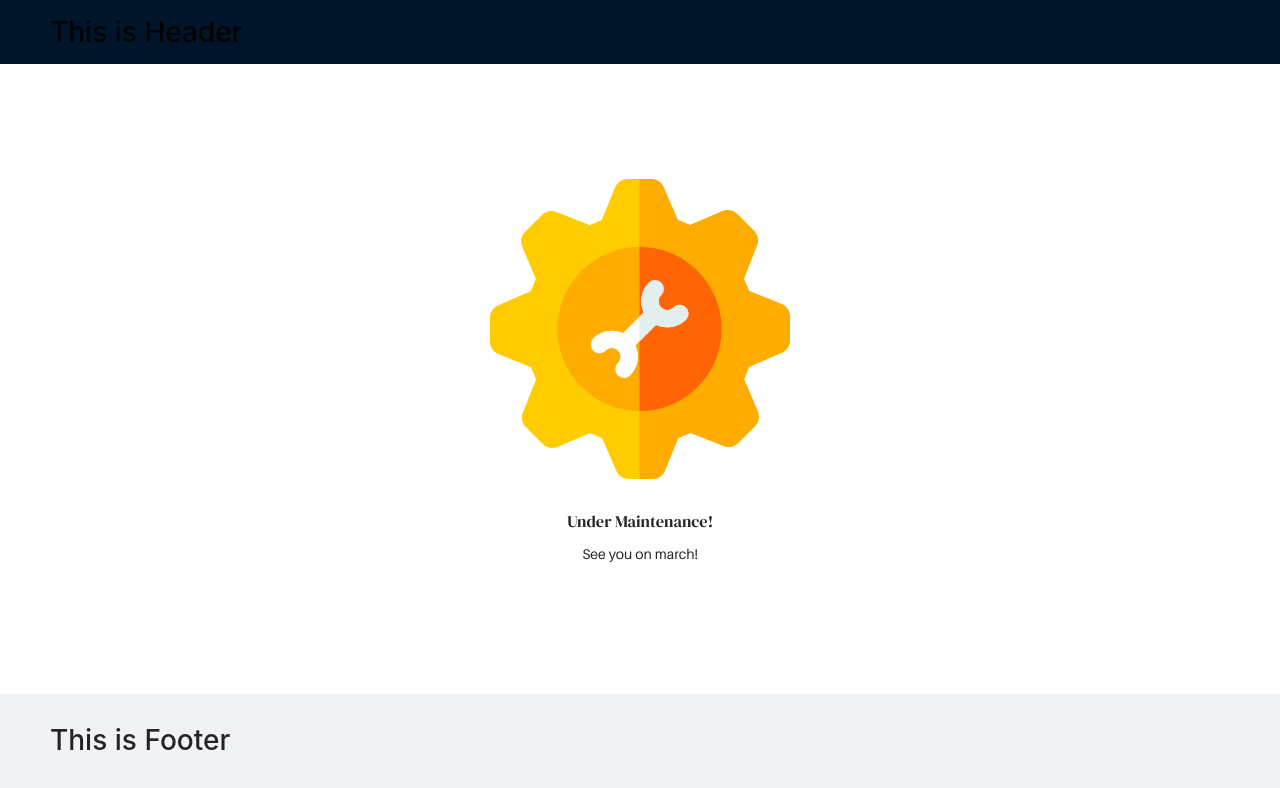
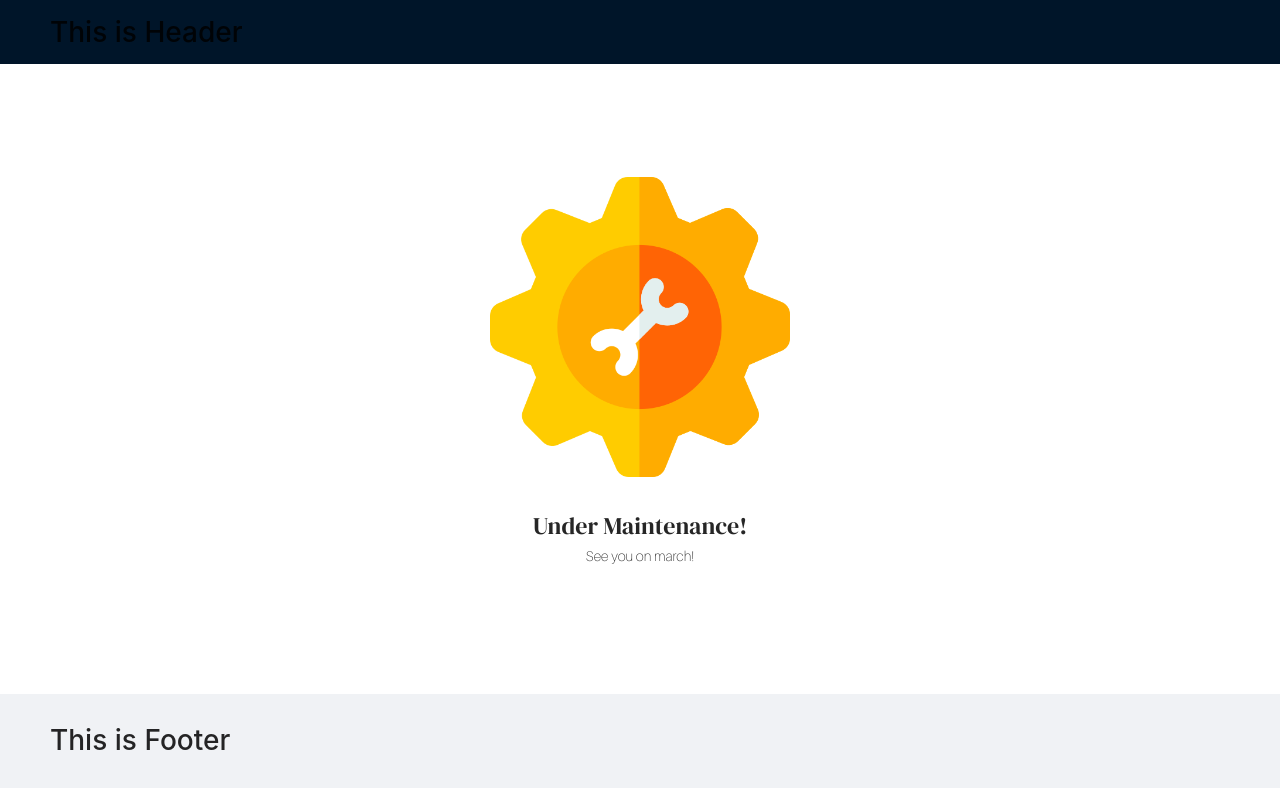
Before and after one commit to YosaRama/Artchive.id-public-, a Next.js app: page / in a window 1280 px wide. Shown: the top 788 px of the page. Built offline with nearby package versions, Linux system fonts and the light colour scheme.

Commit message:
ADD: Setup font for page

```diff
--- a/themes/contents/maintenance/index.js
+++ b/themes/contents/maintenance/index.js
@@ -15,8 +15,8 @@ function PageMaintenance() {
         <Col span={24} className={s.image}>
           <Image src="/images/maintenance.png" alt="" layout="fill" />
         </Col>
-        <Col>
-          <h3>Under Maintenance!</h3>
+        <Col className={s.text}>
+          <h1>Under Maintenance!</h1>
           <p>See you on march!</p>
         </Col>
       </Col>
--- a/themes/contents/maintenance/index.module.scss
+++ b/themes/contents/maintenance/index.module.scss
@@ -19,3 +19,15 @@
     object-fit: contain;
   }
 }
+
+.text {
+  h1 {
+    font-size: 24px;
+    margin: 0;
+  }
+  p {
+    font-family: "Aileron";
+    font-weight: 200;
+    font-size: 14px;
+  }
+}
--- a/themes/styles/theme.scss
+++ b/themes/styles/theme.scss
@@ -50,15 +50,22 @@ $white: #ffffff;
 //? =================== Page =========================== ?//
 
 #frontpage {
-  p {
-    font-family: "Aileron";
-  }
+  h1,
+  h2,
   h3 {
     font-family: "DM_serif_display";
   }
-  h1 {
-    font-family: "DM_serif_display";
-    font-weight: 800;
+  h4 {
+    font-family: "Aileron";
+    font-weight: bold;
+  }
+  h5 {
+    font-family: "Aileron";
+    font-weight: normal;
+  }
+  h6 {
+    font-family: "Aileron";
+    font-weight: 200;
   }
 }
 
```
